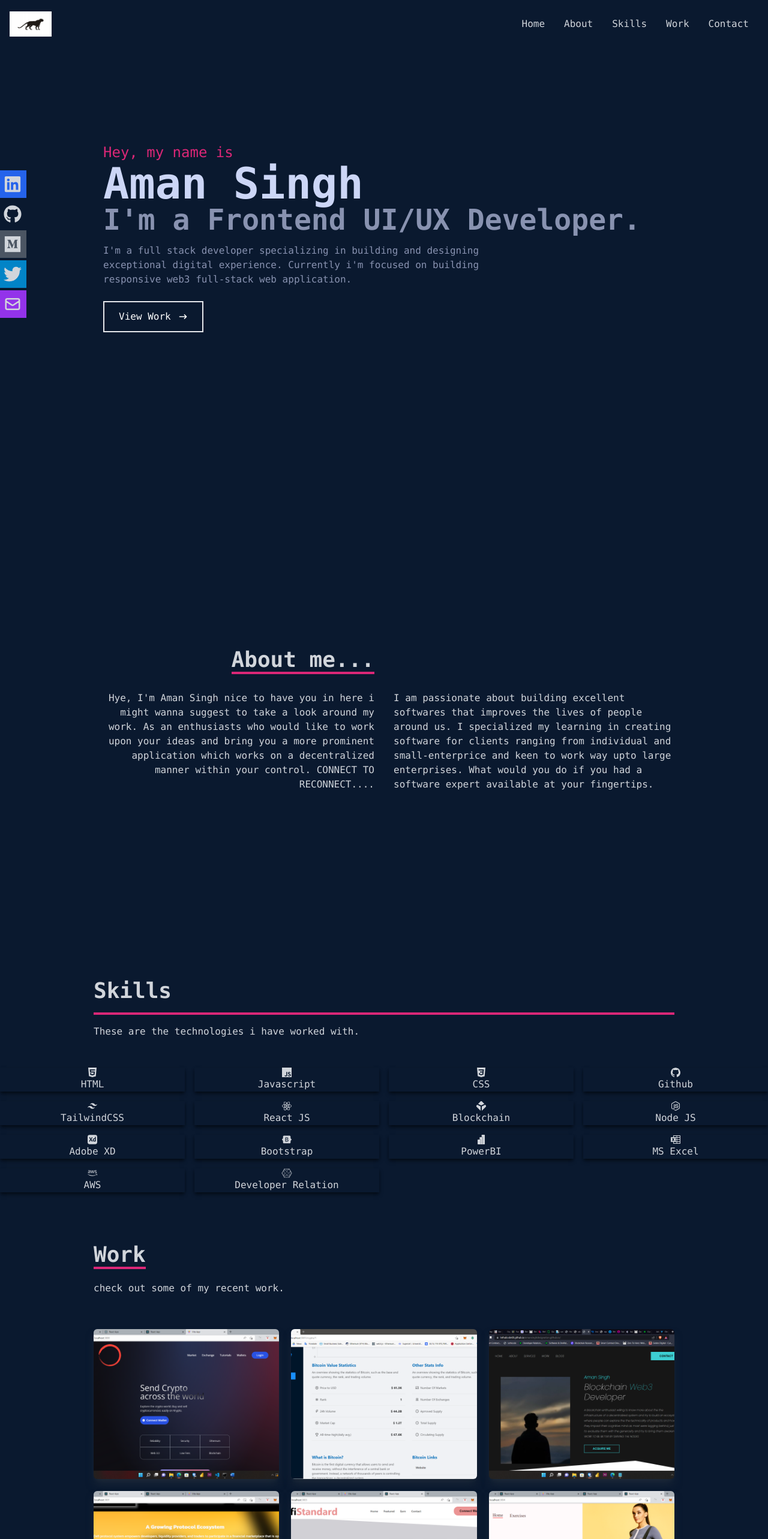
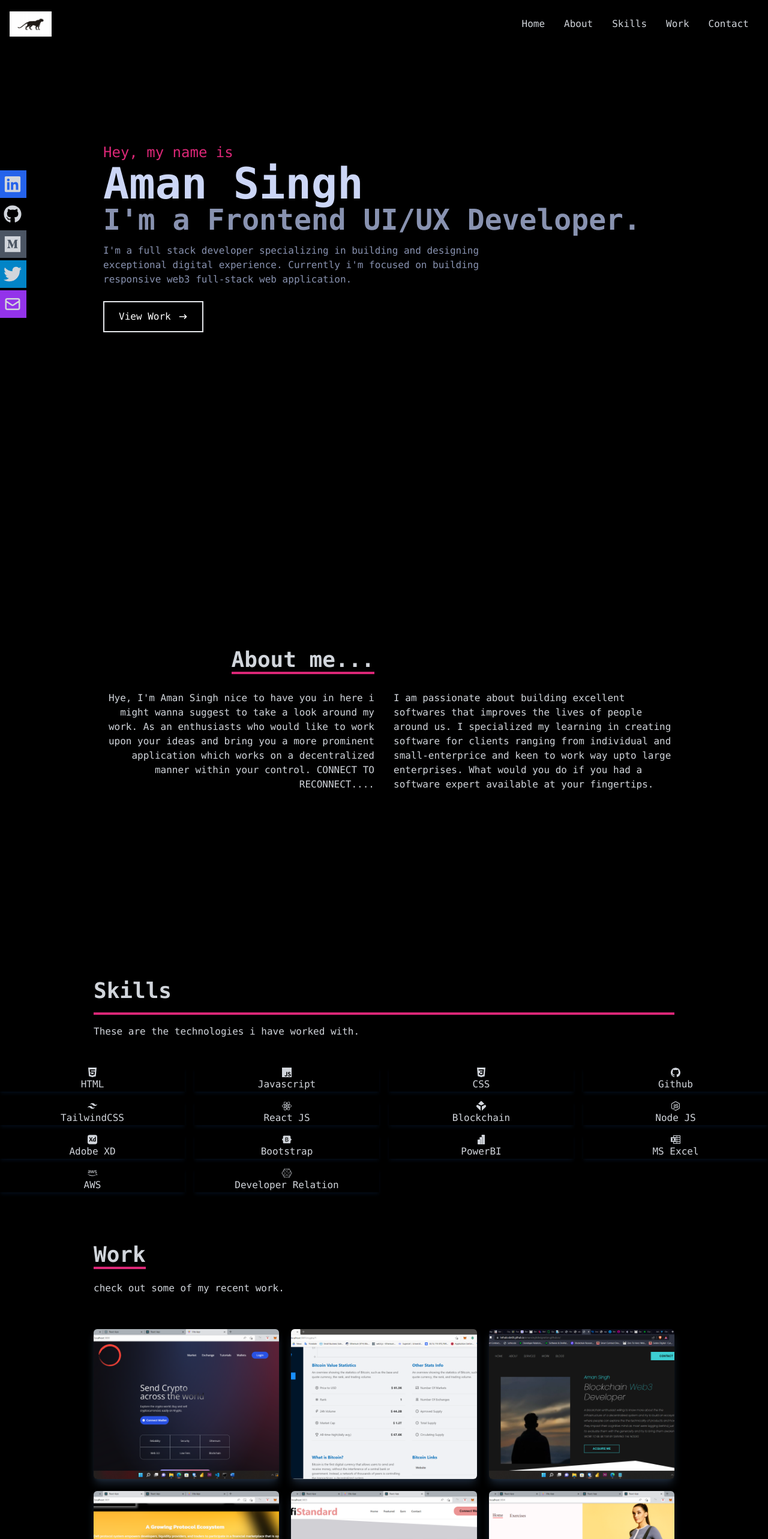
Before and after one commit to Lethalcode69/portfoliodesignation-netlify, a React (Create React App) app: page / in a window 1280 px wide. Shown: the top 2566 px of the page at 60% size. Built offline with nearby package versions, Linux system fonts and the light colour scheme.

Commit message:
Changed background color in all of my components

```diff
--- a/src/components/About.jsx
+++ b/src/components/About.jsx
@@ -2,7 +2,7 @@ import React from 'react'
 
 const About = () => {
     return (
-        <div name="about" className='w-full h-screen bg-[#0a192f] text-gray-300'>
+        <div name="about" className='w-full h-screen bg-[#000000] text-gray-300'>
             <div className="flex flex-col justify-center items-center w-full h-full">
                 <div className='max-w-1000px w-full px-4 grid grid-cols-2 gap-8'>
                     <div className='sm:text-right pb-8 pl-4'>
--- a/src/components/Contact.jsx
+++ b/src/components/Contact.jsx
@@ -2,7 +2,7 @@ import React from 'react'
 
 const Contact = () => {
   return (
-    <div className='w-full h-screen bg-[#0a192f] justify-center items-center p-4 flex' name='contact'>
+    <div className='w-full h-screen bg-[#000000] justify-center items-center p-4 flex' name='contact'>
         <form action="https://getform.io/f/2e0d3a28-30f8-4f55-b68d-59a3f67001ca" method='POST' className='flex flex-col max-w-[600px] w-full'>
             <div className='pb-8'>
                 <p className='text-4xl font-bold inline border-b-4 border-pink-600 text-gray-300'>Contact</p>
--- a/src/components/Home.jsx
+++ b/src/components/Home.jsx
@@ -3,7 +3,7 @@ import {HiArrowNarrowRight} from 'react-icons/hi'
 
 const Home = () => {
   return (
-    <div className='bg-[#0a192f] w-full h-screen ' name='home'>
+    <div className='bg-[#000000] w-full h-screen ' name='home'>
         <div className="max-w-[1000px] mx-auto px-8 flex flex-col justify-center h-full">
             <p className='text-pink-600 text-2xl'>Hey, my name is </p>
             <h1 className='text-4xl sm:text-7xl font-bold text-[#ccd6f6]'>Aman Singh </h1>
--- a/src/components/Navbar.jsx
+++ b/src/components/Navbar.jsx
@@ -8,7 +8,7 @@ const Navbar = () => {
     const [nav, setNav] = useState(false)
     const handleClick = () => setNav(!nav)
   return (
-    <div className='fixed w-full h-[80px] flex justify-between items-center px-4 bg-[#0a192f] text-gray-300 '>
+    <div className='fixed w-full h-[80px] flex justify-between items-center px-4 bg-[#000000] text-gray-300 '>
         <div>
             <img style = {{width: '70px', border: '50%'}} src={Logo} alt="Logo" />
         </div>
--- a/src/components/Skills.jsx
+++ b/src/components/Skills.jsx
@@ -3,7 +3,7 @@ import {SiHtml5, SiCss3, SiJavascript, SiReact, SiGithub,SiMicrosoftexcel, SiAma
 import {FaNodeJs, FaConnectdevelop} from 'react-icons/fa'
 const Skills = () => {
   return (
-    <div name='skills' className= 'w-full text-gray-300 bg-[#0a192f] '>
+    <div name='skills' className= 'w-full text-gray-300 bg-[#000000] '>
         <div className='max-w-[1000px] mx-auto p-4 flex flex-col justify-center w-full h-full'>
             <p className='text-4xl  py-4 font-bold inline border-b-4 border-pink-600'>Skills</p>
             <p className='py-4'>These are the technologies i have worked with.</p>
--- a/src/components/Work.jsx
+++ b/src/components/Work.jsx
@@ -8,7 +8,7 @@ import API from '../assets/APIgecko.png'
 
 const Work = () => {
   return (
-    <div className='bg-[#0a192f] w-full md:h-screen text-gray-300' name='work'>
+    <div className='bg-[#000000] w-full md:h-screen text-gray-300' name='work'>
 
         <div className='max-w-[1000px] mx-auto p-4 flex flex-col justify-center w-full h-full'>
             <div className='pb-8'>
```
